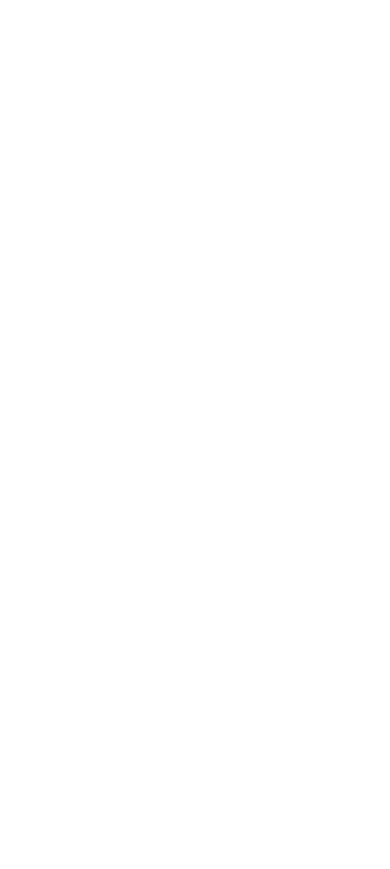
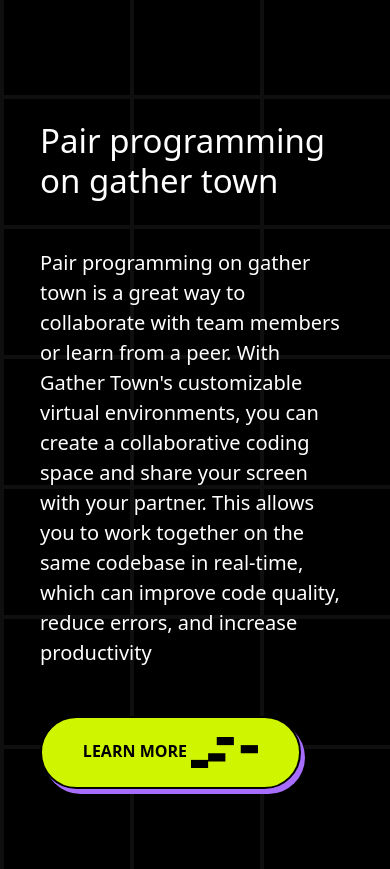
Before and after one commit to leandrodieguez/VP-TOWN-AGENCY, an Angular app: page / in a window 390 px wide. Shown: the part 945-1814 px from the top of the page. Before the commit the page ends 943 px from the top, so only its background shows below. Built offline with nearby package versions, Linux system fonts and the light colour scheme.

Commit message:
seccion offers terminada

```diff
--- a/src/app/component/offers/offers.component.css
+++ b/src/app/component/offers/offers.component.css
@@ -3,6 +3,7 @@
 .separator {
     position: relative;
     text-align: center;
+    margin-bottom: 150px;
   }
 
   .separator hr {
@@ -23,4 +24,39 @@
     border: 2px solid #ffff;
     padding: 16px 12px;
     border-radius: 28px;
+
   }
+
+  h3 {
+    font-size: 64px;
+  }
+
+  p {
+    font-size: 20px;
+  }
+
+  .colum {
+    margin-bottom: 80px;
+  }
+
+  .text-main {
+    padding: 0 100px;
+  }
+
+  @media (max-width: 992px) {
+    h3 {
+      font-size: 50px;
+    }
+
+}
+
+@media (max-width: 576px) {
+  h3 {
+    font-size: 33px;
+  }
+
+  .text-main {
+    padding: 0 40px;
+  }
+
+}
--- a/src/app/component/offers/offers.component.html
+++ b/src/app/component/offers/offers.component.html
@@ -2,3 +2,18 @@
     <hr>
     <span>OFFERT</span>
   </div>
+
+  <div class="container mt-5">
+    <div class="row">
+        <div class="colum text-main col-lg-7">
+            <div class="text">
+            <h3 class="mb-5">Pair programming on gather town</h3>
+            <p class="mb-5 lead">Pair programming on gather town is a great way to collaborate with team members or learn from a peer. With Gather Town's customizable virtual environments, you can create a collaborative coding space and share your screen with your partner. This allows you to work together on the same codebase in real-time, which can improve code quality, reduce errors, and increase productivity</p>
+            </div>
+            <button class="btn-perso" style="height: 73px; width: 261px; " >LEARN MORE <img  src="../../../assets/icon-btn.png" alt=""> </button>
+        </div>
+        <div class="colum col-lg-5 d-none d-lg-block">
+            <img class="img-fluid" src="../../../assets/Group 602.png" alt="">
+        </div>
+    </div>
+  </div>
--- a/src/styles.css
+++ b/src/styles.css
@@ -6,6 +6,10 @@ body {
 
     font-family: 'Roboto', sans-serif;
 
+}
+
+p,h2,h3,h4,h5,h6 {
+    color: #ffff;
 }
 
 .btn-perso {
```
Also changed, not shown: src/assets/Group 602.png (added).
